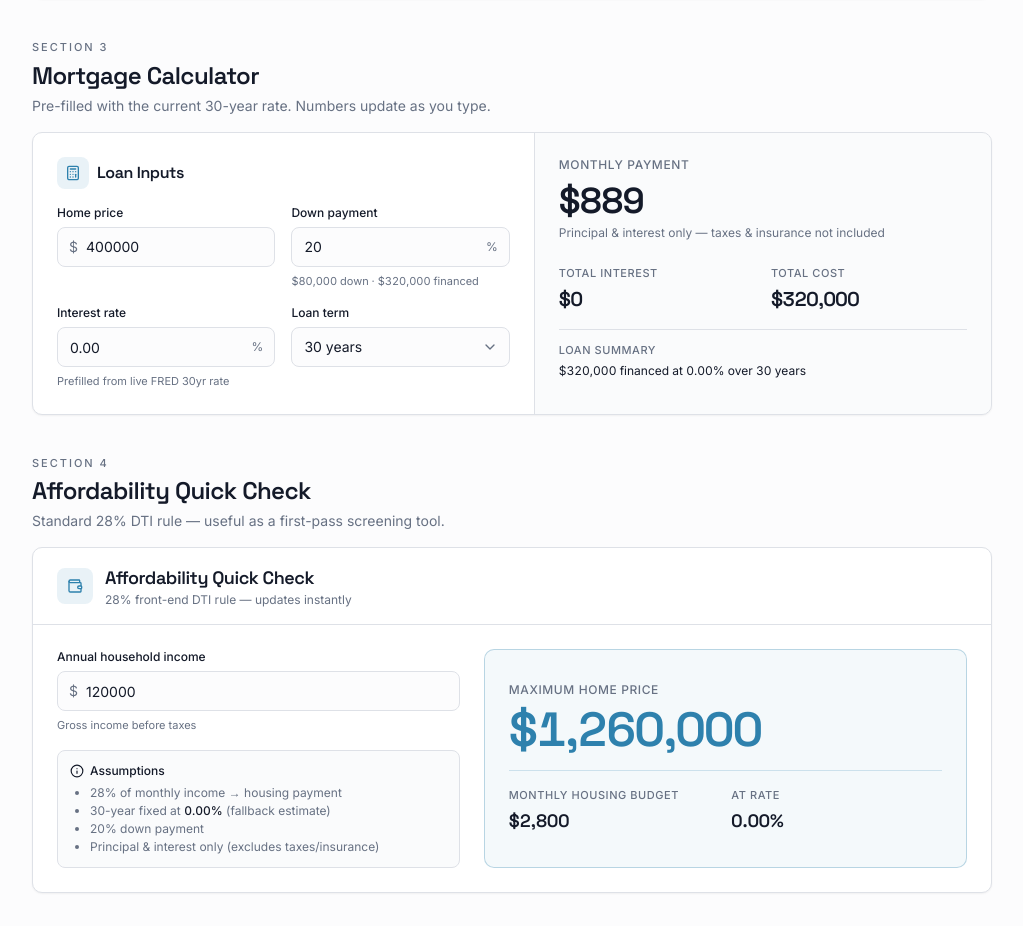
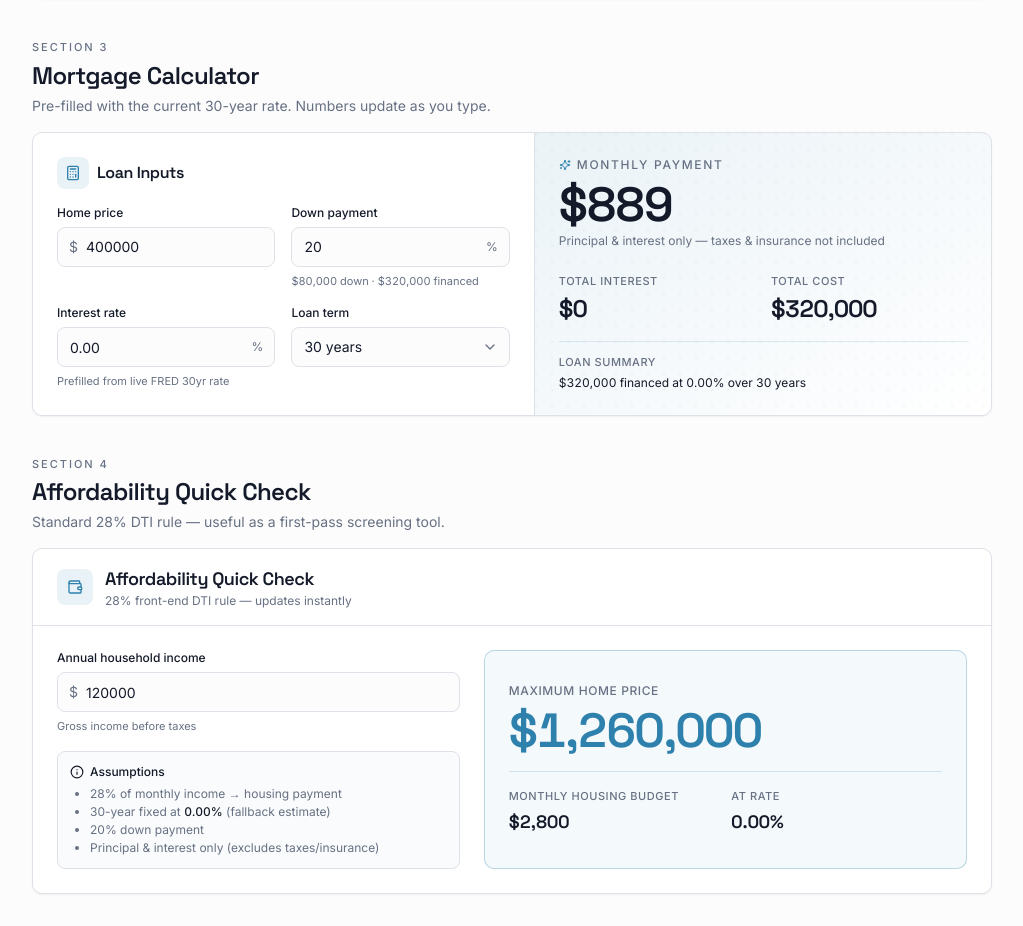
Before and after one commit to puterbuagh/real-estate-agent-tool-a28653, a Next.js app: page /market-stats in a window 1280 px wide. Shown: the part 1345-2271 px from the top of the page, without its empty margins (256-1279 px from the left). Built offline with nearby package versions, Linux system fonts and the light colour scheme; no server answers.

Commit message:
Update from Colable — 2026-05-18T03:47:58.661Z

```diff
--- a/components/market/MortgageCalculator.tsx
+++ b/components/market/MortgageCalculator.tsx
@@ -1,7 +1,7 @@
 "use client";
 
 import * as React from "react";
-import { Calculator } from "lucide-react";
+import { Calculator, Sparkles } from "lucide-react";
 import { Card } from "@/components/ui/Card";
 import { Input } from "@/components/ui/Input";
 import { Select } from "@/components/ui/Select";
@@ -40,7 +40,6 @@ function MortgageCalculator({ prefillRate }: MortgageCalculatorProps) {
   const [term, setTerm] = React.useState("30");
   const [rateTouched, setRateTouched] = React.useState(false);
 
-  // If live rate arrives after mount and user hasn't touched, prefill it
   React.useEffect(() => {
     if (!rateTouched && typeof prefillRate === "number" && Number.isFinite(prefillRate)) {
       setRate(prefillRate.toFixed(2));
@@ -163,11 +162,22 @@ function MortgageCalculator({ prefillRate }: MortgageCalculatorProps) {
           </div>
         </div>
 
-        <div className={cn("p-6 bg-muted/40")}>
-          <p className="text-xs font-medium uppercase tracking-wider text-muted-foreground">
+        <div className={cn("relative p-6 bg-gradient-to-br from-primary/10 via-primary/5 to-transparent")}>
+          <div
+            aria-hidden="true"
+            className="pointer-events-none absolute inset-0 opacity-[0.04]"
+            style={{
+              backgroundImage:
+                "radial-gradient(circle at 1px 1px, currentColor 1px, transparent 0)",
+              backgroundSize: "16px 16px",
+            }}
+          />
+          <div className="relative">
+            <div className="flex items-center gap-1.5 text-xs font-medium uppercase tracking-[0.14em] text-muted-foreground">
+              <Sparkles className="h-3 w-3 text-primary" aria-hidden="true" />
               Monthly Payment
-          </p>
-          <p className="font-display text-4xl font-semibold tracking-tight mt-2 tabular-nums text-foreground">
+            </div>
+            <p className="font-display text-5xl font-semibold tracking-tight mt-2 tabular-nums text-foreground">
               {formatCurrency(monthly)}
             </p>
             <p className="text-xs text-muted-foreground mt-1">
@@ -179,7 +189,7 @@ function MortgageCalculator({ prefillRate }: MortgageCalculatorProps) {
                 <dt className="text-[11px] uppercase tracking-wider text-muted-foreground font-medium">
                   Total interest
                 </dt>
-              <dd className="font-display text-xl font-semibold tracking-tight mt-1 tabular-nums">
+                <dd className="font-display text-2xl font-semibold tracking-tight mt-1 tabular-nums">
                   {formatCurrency(totalInterest)}
                 </dd>
               </div>
@@ -187,11 +197,11 @@ function MortgageCalculator({ prefillRate }: MortgageCalculatorProps) {
                 <dt className="text-[11px] uppercase tracking-wider text-muted-foreground font-medium">
                   Total cost
                 </dt>
-              <dd className="font-display text-xl font-semibold tracking-tight mt-1 tabular-nums">
+                <dd className="font-display text-2xl font-semibold tracking-tight mt-1 tabular-nums">
                   {formatCurrency(totalCost)}
                 </dd>
               </div>
-            <div className="col-span-2 pt-3 border-t border-border">
+              <div className="col-span-2 pt-3 border-t border-primary/15">
                 <dt className="text-[11px] uppercase tracking-wider text-muted-foreground font-medium">
                   Loan summary
                 </dt>
@@ -202,6 +212,7 @@ function MortgageCalculator({ prefillRate }: MortgageCalculatorProps) {
             </dl>
           </div>
         </div>
+      </div>
     </Card>
   );
 }
```
Lines whose indentation alone changed are shown as unchanged.
